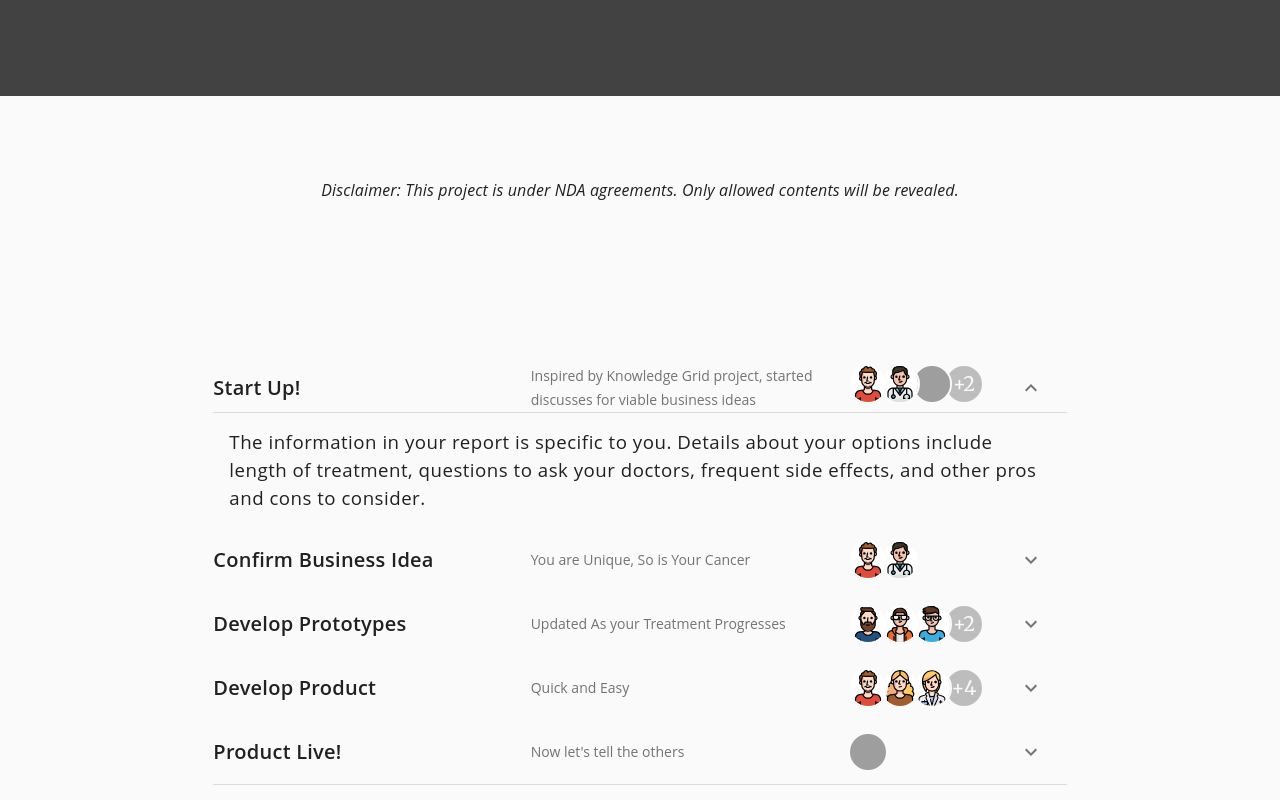
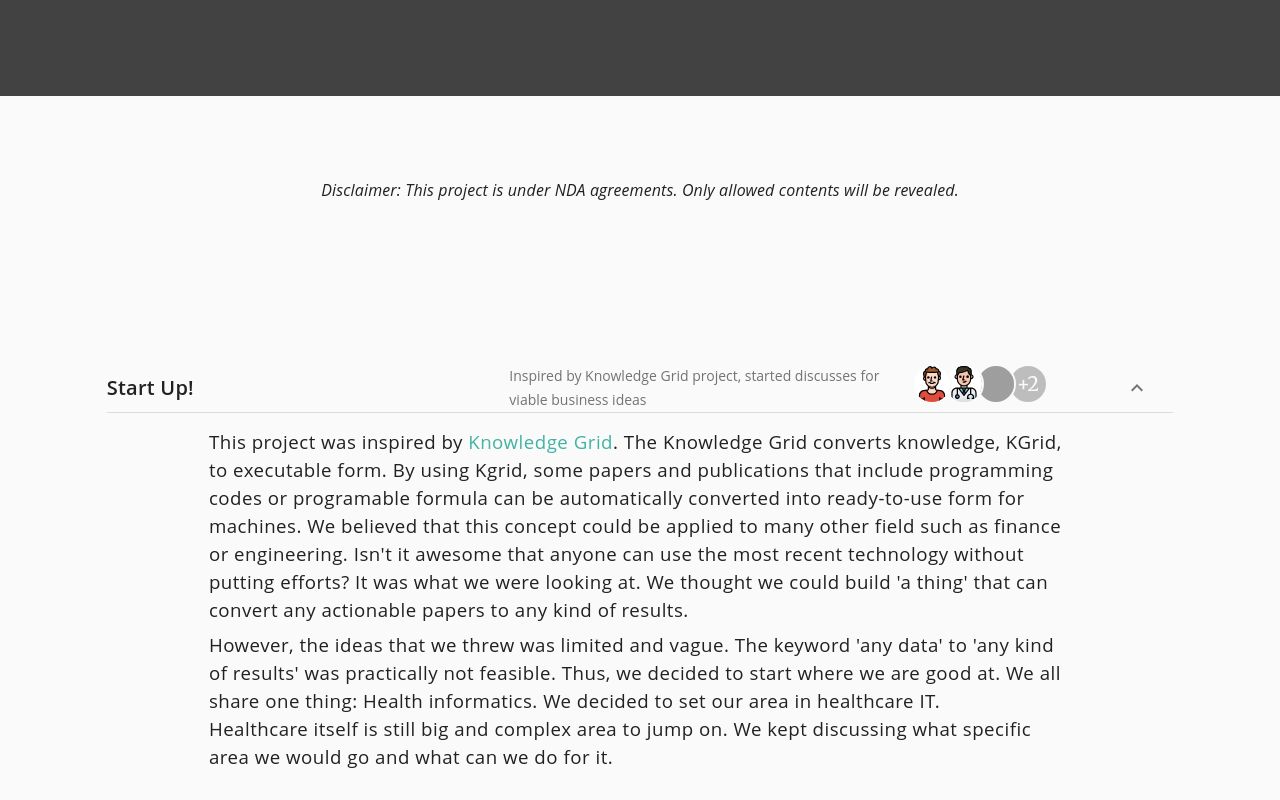
Before and after one commit to EJJung/websiteRes, a React (Create React App) app: page /yerbba in a window 1280 px wide. Both pictures are taken after a click on the button 639 px from the left and 1947 px from the top of the page. Shown: the part 1547-2347 px from the top of the page. Built offline with nearby package versions, Linux system fonts and the light colour scheme; grey boxes are pictures that could not be loaded; a web font is replaced by a local one.

Commit message:
add yerbba story

```diff
--- a/src/components/About/AboutSum.js
+++ b/src/components/About/AboutSum.js
@@ -4,7 +4,6 @@ import ReactPlayer from 'react-player';
 
 import { useStyles } from '../../style/designScheme';
 import { TileInfo } from './TileInfo';
-import Footer from '../utils/Footer';
 
 export const AboutSum = () => {
   const classes = useStyles();
--- a/src/components/mainpage/mainpageSum.js
+++ b/src/components/mainpage/mainpageSum.js
@@ -13,7 +13,6 @@ const MainpageSum = () => {
       <Roles />
       <Features />
       <Projects />
-      <Footer />
     </div>
   )
 }
--- /dev/null
+++ b/src/components/projectPages/yerbba/BizIdea.js
@@ -0,0 +1,39 @@
+import React, { useState } from 'react';
+import { Typography, Grid, Box, Chip, Link, Avatar } from '@material-ui/core';
+
+import { useStyles, theme } from '../../../style/designScheme';
+
+const BizIdea = () => {
+  const classes = useStyles();
+  return (
+    <Grid container direction="row" justify="center" alignItems="center">
+      <Grid item xs={10}>
+        <Typography variant='body1' gutterBottom>
+          We categorized our perspectives into patients' perspective and doctors' perspective, and did quantitative and qualitative researches. We got rid of other stakeholder at this point. We eventually thought patients fundamentally ask two questions: 'Am I ill?' and 'How much do I have to pay?'. On the other hand, doctors take into account various essential matters including prognosis and quality of life when they treat their patients.
+        </Typography>
+      </Grid>
+      <Grid item xs={10}>
+        <Typography variant='body1' gutterBottom>
+          After profound researches and discussions, we spotted out 'breast cancer' as our primary target disease. It is something that we can work together and know where to start.
+        </Typography>
+      </Grid>
+      <Grid item xs={10}>
+        <Typography variant='body1' gutterBottom>
+          Instead of simply applying Kgrid to breast cancer, we extracted some of functionalities from Kgrid and added our values on our product so breast cancer patients will be able to take control on their disease.
+        </Typography>
+      </Grid>
+      <Grid item xs={10}>
+        <Typography variant='body1' gutterBottom>
+          Instead of simply applying Kgrid to breast cancer, we extracted some of functionalities from Kgrid and added our values on our product so breast cancer patients will be able to take control on their disease.
+        </Typography>
+      </Grid>
+      <Grid item xs={10}>
+        <Typography variant='body1' gutterBottom>
+          We started to meet other entreprenures shared our idea to them and learned from their idea. We did a bootcamp from SPARK, one of the startup incubators and accelerators in Ann Arbor, and honed our idea sharper. Other than that, we reached out to our friends at the University of Michigan and got feedback from them.
+        </Typography>
+      </Grid>
+    </Grid>
+  )
+}
+
+export default BizIdea
--- /dev/null
+++ b/src/components/projectPages/yerbba/Product.js
@@ -0,0 +1,39 @@
+import React, { useState } from 'react';
+import { Typography, Grid, Box, Chip, Link, Avatar } from '@material-ui/core';
+
+import { useStyles, theme } from '../../../style/designScheme';
+
+const Product = () => {
+  const classes = useStyles();
+  return (
+    <Grid container direction="row" justify="center" alignItems="center">
+      <Grid item xs={10}>
+        <Typography variant='body1' gutterBottom>
+          Once working prototype has built, design team starts to do light usability testing with approachable people such as friends and family. We collect feedbacks from 8 people and consoildate key findings. Testees showed common errors: difficulty in finding appropriate function sets, understanding of concepts that we wanted to provide. They also complaint small typo.
+        </Typography>
+      </Grid>
+      <Grid item xs={10}>
+        <Typography variant='body1' gutterBottom>
+          The major problems of prototype UIs were came from the concept of the UIs. We wanted to provide 'whole-in-one page' so we built a dashboard that users don't have to go back and forth between pages. Because too many information laid in one page, the page looked too complicated to categorize and understand information. Also, for the same reason, users couldn't find an important function because the open button was not recgnizable. Thus, we decided to level information and functions and allocate them appropriately.
+        </Typography>
+      </Grid>
+      <Grid item xs={10}>
+        <Typography variant='body1' gutterBottom>
+          We designed new UIs and conducted user interveiws to see our conceptual model is aligned with users' mental model. After 3 rounds of user interviews, we finalize UIs and GUIs. As contents team find more facts, design team adjust UIs continuously.
+        </Typography>
+      </Grid>
+      <Grid item xs={10}>
+        <Typography variant='body1' gutterBottom>
+          While design team was working on new design, development team converted data exchange system and base language from Python to Javascript. Since we wanted to build the web application, using Javascript seemed the right way to go.
+        </Typography>
+      </Grid>
+      <Grid item xs={10}>
+        <Typography variant='body1' gutterBottom>
+          The development tasks consists with three major parts: proper data retrieval, match data to relevant payloads, and proper information representation to user. I can't reveal how we build them in detail. I can say we used javascript based web frameworks such as React.JS in frontend and REST API based works in backend.
+        </Typography>
+      </Grid>
+    </Grid>
+  )
+}
+
+export default Product
--- /dev/null
+++ b/src/components/projectPages/yerbba/Prototypes.js
@@ -0,0 +1,29 @@
+import React, { useState } from 'react';
+import { Typography, Grid, Box, Chip, Link, Avatar } from '@material-ui/core';
+
+import { useStyles, theme } from '../../../style/designScheme';
+
+const Prototypes = () => {
+  const classes = useStyles();
+  return (
+    <Grid container direction="row" justify="center" alignItems="center">
+      <Grid item xs={10}>
+        <Typography variant='body1' gutterBottom>
+          We start to build working prototypes to test our idea. Thanks to some patients, we could make dummy data that looks alike real data. We did countless trial and errors. Because recruiting breast cancer patients was extremely difficult, we created and discarded a lot of wireframes and ideas ourselves. Once we materialize our idea in Hi-Fi wireframes, we set up user interview plan and asked to patients.
+        </Typography>
+      </Grid>
+      <Grid item xs={10}>
+        <Typography variant='body1' gutterBottom>
+          We could finalized initial version of prototype after iteration of trial and errors. and we started to develop the prototype that is actually able to show viable results, a patient centered report.
+        </Typography>
+      </Grid>
+      <Grid item xs={10}>
+        <Typography variant='body1' gutterBottom>
+          We could finalized initial version of prototype after iteration of trial and errors. and we started to develop the prototype that is actually able to show viable results, a patient centered report.
+        </Typography>
+      </Grid>
+    </Grid>
+  )
+}
+
+export default Prototypes
--- /dev/null
+++ b/src/components/projectPages/yerbba/StartUp.js
@@ -0,0 +1,29 @@
+import React, { useState } from 'react';
+import { Typography, Grid, Box, Chip, Link, Avatar } from '@material-ui/core';
+
+import { useStyles, theme } from '../../../style/designScheme';
+
+const StartUp = () => {
+  const classes = useStyles();
+  return (
+    <Grid container direction="row" justify="center" alignItems="center">
+      <Grid item xs={10}>
+        <Typography variant='body1' gutterBottom>
+          This project was inspired by <Link hrer="https://kgrid.org/">Knowledge Grid</Link>. The Knowledge Grid converts knowledge, KGrid, to executable form. By using Kgrid, some papers and publications that include programming codes or programable formula can be automatically converted into ready-to-use form for machines. We believed that this concept could be applied to many other field such as finance or engineering. Isn't it awesome that anyone can use the most recent technology without putting efforts? It was what we were looking at. We thought we could build 'a thing' that can convert any actionable papers to any kind of results.
+        </Typography>
+      </Grid>
+      <Grid item xs={10}>
+        <Typography variant='body1'>
+          However, the ideas that we threw was limited and vague. The keyword 'any data' to 'any kind of results' was practically not feasible. Thus, we decided to start where we are good at. We all share one thing: Health informatics. We decided to set our area in healthcare IT.
+        </Typography>
+      </Grid>
+      <Grid item xs={10}>
+        <Typography variant='body1' gutterBottom>
+          Healthcare itself is still big and complex area to jump on. We kept discussing what specific area we would go and what can we do for it.
+        </Typography>
+      </Grid>
+    </Grid>
+  )
+}
+
+export default StartUp
--- a/src/components/projectPages/yerbba/YerbbaSum.js
+++ b/src/components/projectPages/yerbba/YerbbaSum.js
@@ -2,6 +2,10 @@ import React, { useState } from 'react';
 import { Typography, Grid, Box, Chip, Link, Avatar } from '@material-ui/core';
 
 import { useStyles, theme, ExpansionPanel, ExpansionPanelSummary, ExpansionPanelDetails } from '../../../style/designScheme';
+import StartUp from './StartUp';
+import BizIdea from './BizIdea';
+import Prototypes from './Prototypes';
+import Product from './Product';
 
 import ExpandMoreIcon from '@material-ui/icons/ExpandMore';
 import AvatarGroup from '@material-ui/lab/AvatarGroup';
@@ -18,7 +22,7 @@ const CustomizedExpansionPanels = ({text, contributors, setSelectedFeature}) =>
 
   return (
     <Grid container direction="row" justify="center" alignItems="center">
-      <Grid item xs={8}>
+      <Grid item xs={10}>
         <ExpansionPanel square expanded={expanded === 'panel1'} onChange={handleChange('panel1')}>
         <ExpansionPanelSummary
           expandIcon={<ExpandMoreIcon />}
@@ -62,7 +66,7 @@ export const YerbbaSum = () => {
       contributors: ['Beltran Figueroa', 'Brian Chen', 'Josh Vo', 'Jenny Choi', 'WeiYau Tee'],
       text: {
       'subtitle':"Inspired by Knowledge Grid project, started discusses for viable business ideas",
-      'contents':"The information in your report is specific to you. Details about your options include length of treatment, questions to ask your doctors, frequent side effects, and other pros and cons to consider."
+      'contents':<StartUp />
     },
       setFeature: setFirstSelectedFeature,
     },
@@ -70,8 +74,8 @@ export const YerbbaSum = () => {
       title: "Confirm Business Idea",
       contributors: ['Beltran Figueroa', 'Brian Chen'],
       text: {
-        'subtitle':"You are Unique, So is Your Cancer",
-        'contents':"Treatment of breast cancer is based on the unique features of each person's cancer. Yerbba explains what features of your cancer play a role in your treatment options."
+        'subtitle':"Spot out to one idea, share it to people and evolve it",
+        'contents':<BizIdea />
       },
       setFeature: setSecondSelectedFeature,
     },
@@ -79,8 +83,8 @@ export const YerbbaSum = () => {
       title: "Develop Prototypes",
       contributors: ['Aaron Pearson', 'Duo Chen', 'Eddie Yoon', 'Carlo Sugatan', 'Sally Lee'],
       text: {
-        'subtitle':"Updated As your Treatment Progresses",
-        'contents':"Your report is updated automatically as your treatment continues. For example, after you visit a doctor, have a new test result, undergo surgery, or receive a new prescription."
+        'subtitle':"Build dashboard(s) about breast cancer for patients based on their medical records",
+        'contents':<Prototypes />
       },
       setFeature: setThirdSelectedFeature,
     },
@@ -88,17 +92,17 @@ export const YerbbaSum = () => {
       title: "Develop Product",
       contributors: ['Beltran Figueroa', 'Chloe Canon', 'Jennifer Griggs', 'Eddie Yoon', 'Brian Flaherty', 'Alexa Yi', 'Sally Lee'],
       text: {
-        'subtitle':"Quick and Easy",
-        'contents':"Yerbba is easy to use. All you have to do is create an account, which takes less than 5 minutes. Yerbba then generates your health report automatically for you."
+        'subtitle':"Make project into product: Leveling information and allocating information user friendly.",
+        'contents':<Product />
     },
       setFeature: setFourthSelectedFeature,
     },
     {
       title: "Product Live!",
-      contributors: ['All'],
+      contributors: ['Beltran Figueroa'],
       text: {
-        'subtitle':"Now let's tell the others",
-        'contents':"Yerbba is easy to use. All you have to do is create an account, which takes less than 5 minutes. Yerbba then generates your health report automatically for you."
+        'subtitle':"Product is live!",
+        'contents':"Details are protected by NDA. I am coming with general story."
     },
       setFeature: setFifthSelectedFeature,
     },
--- a/src/components/worksPage/WorkSum.js
+++ b/src/components/worksPage/WorkSum.js
@@ -1,13 +1,11 @@
 import React from 'react';
 
 import Projects from '../mainpage/Projects';
-import Footer from '../utils/Footer';
 
 export const WorkSum = () => {
   return (
     <div>
       <Projects />
-      <Footer />
     </div>
   )
 }
```
Also changed, not shown: src/components/projectPages/yerbba/ProductLive.js (added, +24 -0 lines).
